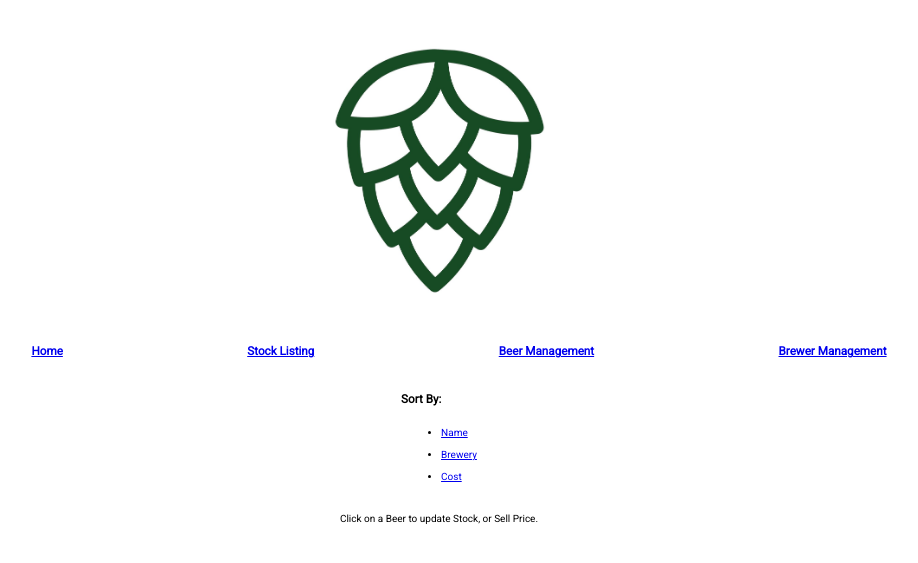
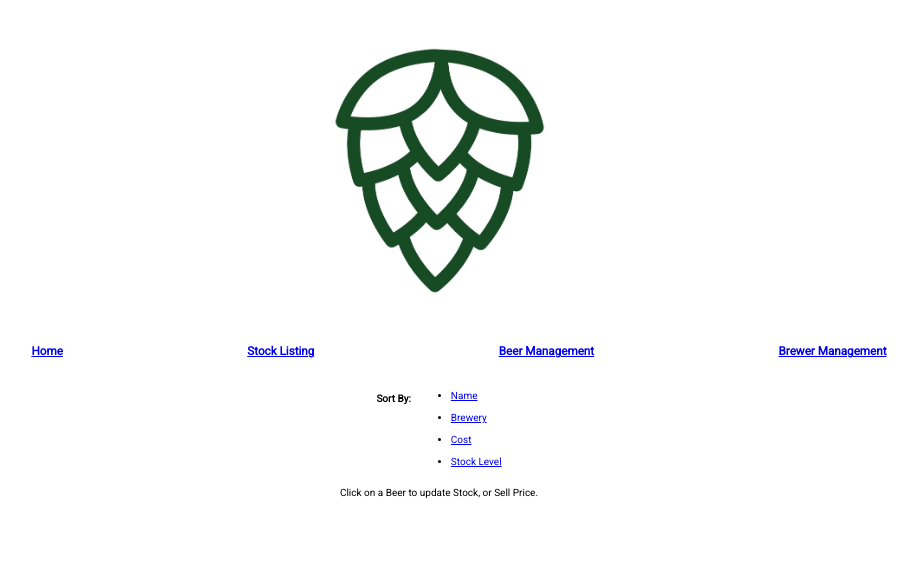
Before and after one commit to sailorjack94/smooth_hoperator, a Flask app: page /stock in a window 1280 px wide. Shown: the top 563 px of the page, without its empty margins (201-1119 px from the left). Run offline with Flask 2, Linux system fonts and the light colour scheme; data that the repository does not hold is empty; some libraries are stand-ins or nearby versions.

Commit message:
Styling/Design changes

```diff
--- a/smooth_hoperator/static/styles/main.css
+++ b/smooth_hoperator/static/styles/main.css
@@ -14,9 +14,13 @@ div.logo-center {
 
 }
 
-.sort-selector {
+.sort-by-selector {
     display: flex;
     justify-content: center;
+}
+
+ul.sort-by {
+    display: grid;
 }
 
 .main-nav {
@@ -41,8 +45,22 @@ div.logo-center {
     padding: 5%;
 }
 
-nav.sort-by-selector {
+/* nav.sort-by-selector {
     display: grid;
     justify-content:center;
+} */
 
+p.low-stock {
+    color: orange;
+    font-weight: bold;
 }
+
+p.out-of-stock {
+    font-weight: bold;
+    color: red;
+}
+
+p.in-stock {
+    font-weight: bold;
+    color:green;
+}
--- a/smooth_hoperator/templates/beers/show.html
+++ b/smooth_hoperator/templates/beers/show.html
@@ -4,12 +4,6 @@
 
 <div class='inventory-container'>
     <a href="/beers/{{beer.id}}">{{beer.name}}</a>
-    <table style='width:100%'>
-        <tr>
-
-        </tr>
-
-    </table>
     <div>
         <b>Name:</b> {{beer.name}}
     </div>
--- a/smooth_hoperator/templates/beers/stock.html
+++ b/smooth_hoperator/templates/beers/stock.html
@@ -2,11 +2,12 @@
 {% block content %}
 
 <nav style="text-align:left" class='sort-by-selector'>
-    <h3>Sort By: </h3>
+    <h4>Sort By: </h4>
     <ul class='sort-by'>
         <li><a href="/stock/sortn">Name</a></li><br>
         <li><a href="/stock/sortb">Brewery</a></li><br>
         <li><a href="/stock/sortc">Cost</a></li><br>
+        <li><a href="/stock/sorts">Stock Level</a></li>
     </ul>
 </nav>
 <nav>
@@ -27,11 +28,14 @@
 
         <div>
             <b>Stock Level:</b> {{beer.stock}}
-            {% if beer.stock < 3 %}
+            {% if beer.stock >3 %}
+            <p class ='in-stock'>IN STOCK!</p>
+            {%endif%}
+            {% if beer.stock > 0 and beer.stock <=3 %}
                 <p class ='low-stock'>LOW STOCK WARNING!</p>
             {% endif %}
             {%if beer.stock == 0 %}
-                <p class='out-of-stock'>Out of Stock</p>
+                <p class='out-of-stock'>OUT OF STOCK!</p>
             {% endif %}
         </div>
     </div>
```
